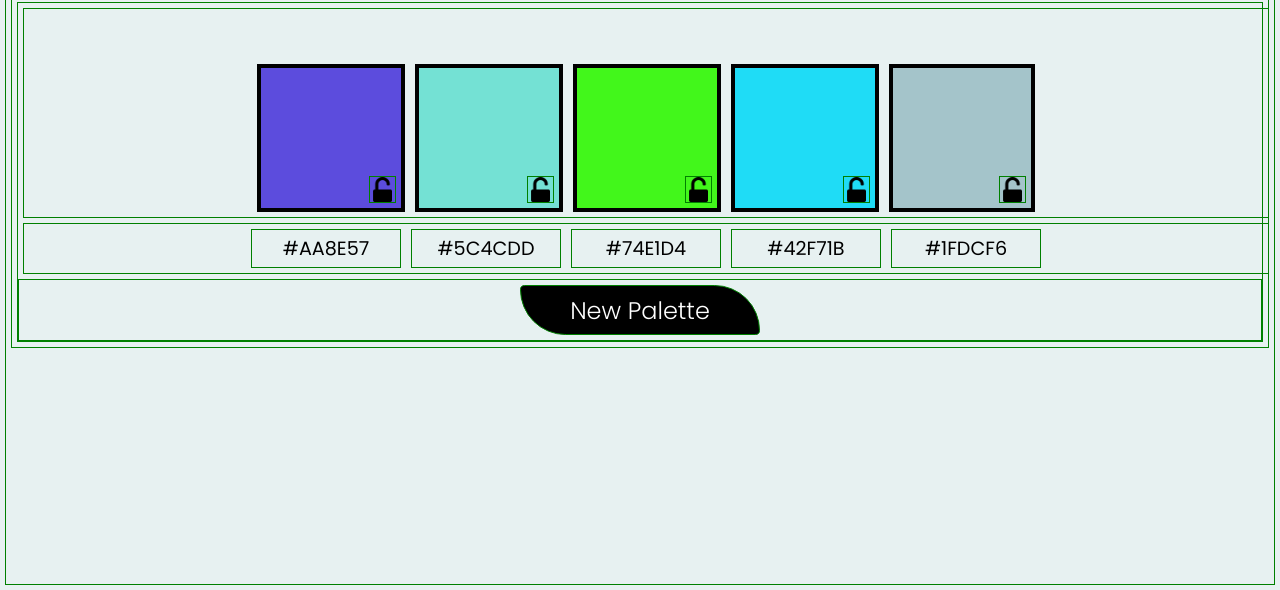
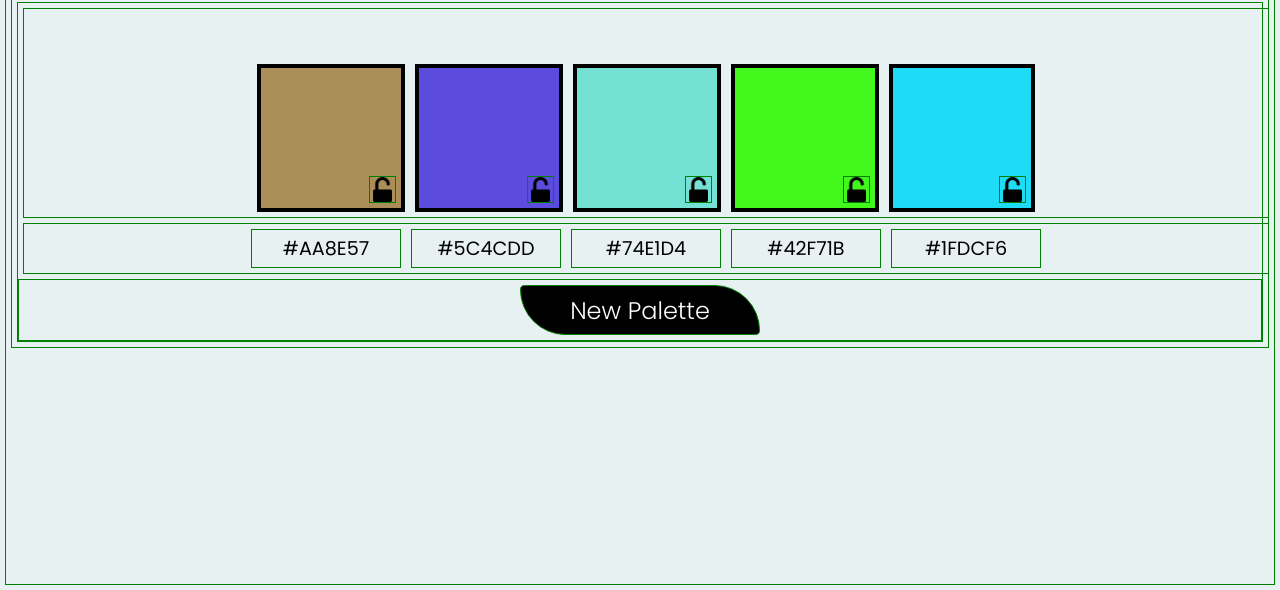
Before and after one commit to pitter3/coloRandom_PE, a plain HTML site: page index.html in a window 1280 px wide. Both pictures are taken after a click on the button "New Palette". Shown: the part 222-812 px from the top of the page. Drawn offline with Linux system fonts and the light colour scheme.

Commit message:
refactor: change naming conventions of many dom elements to reflect index position of data model

```diff
--- a/index.html
+++ b/index.html
@@ -9,34 +9,34 @@
     <body>
         <h1 class="title">COLORANDOM</h1>
         <main>
-            <article class="hex-box" id="hexbox1">
+            <article class="hex-box" id="hexBoxColor">
+                <figure id="box0">
+                    <img id="unlocked0" src="assets/unlocked.png" alt="unlocked">
+                    <img id="locked0" src="assets/locked.png" alt="locked" hidden>
+                </figure>
                 <figure id="box1">
-                    <img id="lock1" src="assets/unlocked.png" alt="unlocked">
-
+                    <img id="unlocked1" src="assets/unlocked.png" alt="unlocked">
+                    <img id="locked1" src="assets/locked.png" alt="locked" hidden>
                 </figure>
                 <figure id="box2">
-                    <img id="lock2" src="assets/unlocked.png" alt="unlocked">
-
+                    <img id="unlocked2" src="assets/unlocked.png" alt="unlocked">
+                    <img id="locked2" src="assets/locked.png" alt="locked" hidden>
                 </figure>
                 <figure id="box3">
-                    <img id="lock3" src="assets/unlocked.png" alt="unlocked">
-
+                    <img id="unlocked3" src="assets/unlocked.png" alt="unlocked">
+                    <img id="locked3" src="assets/locked.png" alt="locked" hidden>
                 </figure>
                 <figure id="box4">
-                    <img id="lock4" src="assets/unlocked.png" alt="unlocked">
-
-                </figure>
-                <figure id="box5">
-                    <img id="lock5" src="assets/unlocked.png" alt="unlocked">
-
+                    <img id="unlocked4" src="assets/unlocked.png" alt="unlocked">
+                    <img id="locked4" src="assets/locked.png" alt="locked" hidden>
                  </figure>
             </article>
-            <article class="hex-box" id="hexbox2">
-                <figcaption id="cap1">#EA9999</figcaption>
-                <figcaption id="cap2">#FACB9C</figcaption>
-                <figcaption id="cap3">#FFE59A</figcaption>
-                <figcaption id="cap4">#B6D7A8</figcaption>
-                <figcaption id="cap5">#A4C4CA</figcaption>
+            <article class="hex-box" id="hexBoxText">
+                <figcaption id="cap0">#EA9999</figcaption>
+                <figcaption id="cap1">#FACB9C</figcaption>
+                <figcaption id="cap2">#FFE59A</figcaption>
+                <figcaption id="cap3">#B6D7A8</figcaption>
+                <figcaption id="cap4">#A4C4CA</figcaption>
             </article>
 
 
--- a/name.js
+++ b/name.js
@@ -6,17 +6,18 @@ var hexArray = [];
 
 //DOM ELEMENTS
 
+var paletteButton = document.querySelector(".palette-button");
+var box0 = document.querySelector("#box0");
 var box1 = document.querySelector("#box1");
 var box2 = document.querySelector("#box2");
 var box3 = document.querySelector("#box3");
 var box4 = document.querySelector("#box4");
-var box5 = document.querySelector("#box5");
+var cap0 = document.querySelector("#cap0");
 var cap1 = document.querySelector("#cap1");
 var cap2 = document.querySelector("#cap2");
 var cap3 = document.querySelector("#cap3");
 var cap4 = document.querySelector("#cap4");
-var cap5 = document.querySelector("#cap5");
-var paletteButton = document.querySelector(".palette-button");
+// `var lockButton0 = document.querySelector("")`
 
 //EVENT LISTENERS
 
@@ -25,6 +26,8 @@ paletteButton.addEventListener("click", function(event){
     createNewPalette();
 }
 )
+
+
 
 //FUNCTIONS
 
@@ -44,25 +47,28 @@ for(var i=0; i<6; i++){
 //Refactor with loop?
 function randomPalette(){
     hexArray = [];
+  // for(var i=0; i<6; i++) {
+  // hexArray.push(randomHex());
+  // }
     hexArray.push(randomHex());
     hexArray.push(randomHex());
     hexArray.push(randomHex());
     hexArray.push(randomHex());
     hexArray.push(randomHex());
-    return hexArray
+    // return hexArray
     }
 
 
 
 function createNewPalette(){
-    cap1.innerText = hexArray[0];
-    cap2.innerText = hexArray[1];
-    cap3.innerText = hexArray[2];
-    cap4.innerText = hexArray[3];
-    cap5.innerText = hexArray[4];
+    cap0.innerText = hexArray[0];
+    cap1.innerText = hexArray[1];
+    cap2.innerText = hexArray[2];
+    cap3.innerText = hexArray[3];
+    cap4.innerText = hexArray[4];
+    box0.style.backgroundColor = hexArray[0];
     box1.style.backgroundColor = hexArray[1];
     box2.style.backgroundColor = hexArray[2];
     box3.style.backgroundColor = hexArray[3];
     box4.style.backgroundColor = hexArray[4];
-    box5.style.backgroundColor = hexArray[5];
 }
--- a/styles.css
+++ b/styles.css
@@ -27,7 +27,7 @@ html {
 
 }
 
-#hexbox2 {
+#hexBoxText {
     display: flex;
     justify-content: center;
     align-items: center;
@@ -37,7 +37,7 @@ html {
     padding-bottom: 0px;
 }
 
-#box1 {
+#box0 {
     display:flex;
     justify-content: flex-end;
     align-items: flex-end;
@@ -47,7 +47,7 @@ html {
     background-color: #EA9999;
 }
 
-#box2 {
+#box1 {
     display:flex;
     justify-content: flex-end;
     align-items: flex-end;
@@ -58,7 +58,7 @@ html {
 
 }
 
-#box3 {
+#box2 {
     display:flex;
     justify-content: flex-end;
     align-items: flex-end;
@@ -68,7 +68,7 @@ html {
     background-color: #FFE59A;
 }
 
-#box4 {
+#box3 {
     display:flex;
     justify-content: flex-end;
     align-items: flex-end;
@@ -78,7 +78,7 @@ html {
     background-color: #B6D7A8;
 }
 
-#box5 {
+#box4 {
     display:flex;
     justify-content: flex-end;
     align-items: flex-end;
@@ -89,7 +89,7 @@ html {
 
 }
 
-#cap1, #cap2, #cap3, #cap4, #cap5 {
+#cap0, #cap1, #cap2, #cap3, #cap4 {
     padding-top: 0px;
     text-align: center;
     font-weight: 400;
@@ -125,7 +125,7 @@ html {
     cursor: pointer;
 }
 
-#lock1, #lock2, #lock3, #lock4, #lock5 {
+#unlocked0, #unlocked1, #unlocked2, #unlocked3, #unlocked4, #locked0, #locked1, #locked2, #locked3, #locked4 {
     height: 25px;
     width: 25px;
 }
```
